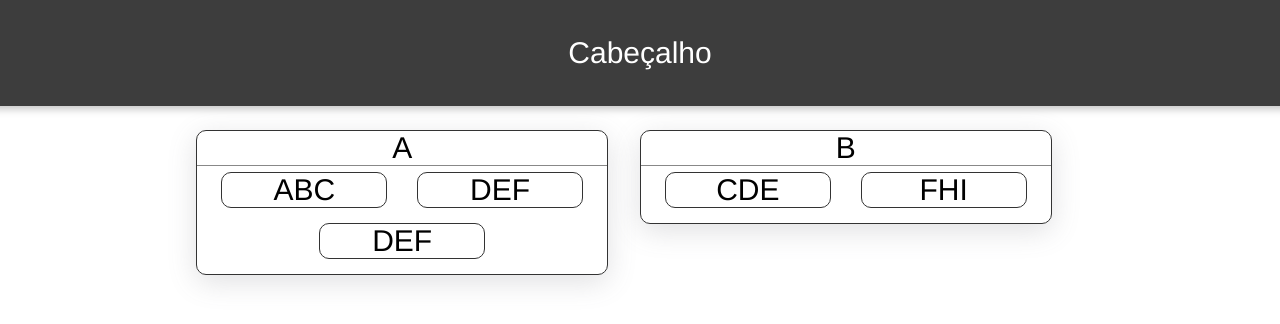
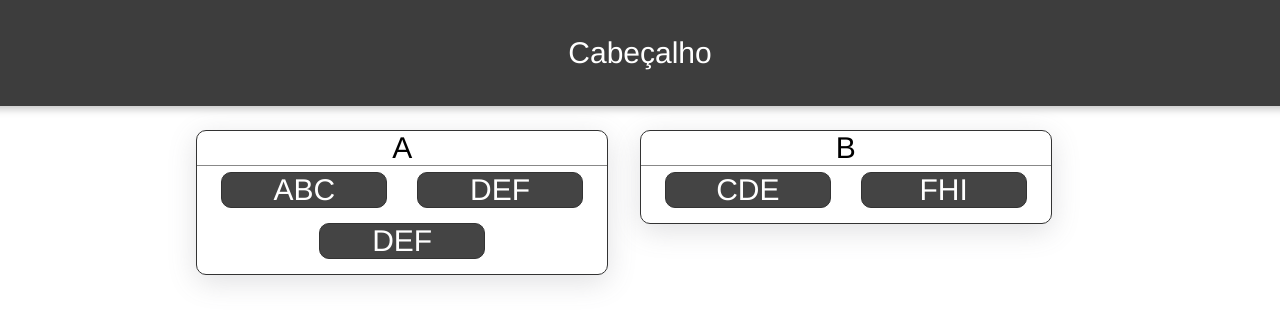
Before and after one commit to Hiemer23/TS-DragandDrop, a React (Vite) app in the folder dnd_testes/: page / in a window 1280 px wide. Shown: the top 324 px of the page. Built offline with nearby package versions, Linux system fonts and the light colour scheme.

Commit message:
Testes e mais testes

```diff
--- a/dnd_testes/src/components/ItemLista.tsx
+++ b/dnd_testes/src/components/ItemLista.tsx
@@ -1,4 +1,4 @@
-import React from 'react'
+import React, { useState } from 'react'
 import style from '../styles/ItemLista.module.css'
 import { Item } from '../types/Item'
 
@@ -9,36 +9,36 @@ type Props = {
 
 function ItemLista({ item, getID }: Props) {
 
-
-    const dragItem = React.useRef<any>(null)
-    const dragOverItem = React.useRef<any>(null)
+    const [drag, SetDrag] = useState(false)
     const handleclick = () => {
         getID(item.id)
     }
 
     const onDragStart = (id: string) => {
+        SetDrag(true)
         //console.log("id: ", id)
         handleclick()
     }
 
     const onDragEnter = (id: string) => {
-        //console.log("id: ", id)
+        console.log("id: ", id)
     }
 
     const onDragEnd = (id: string) => {
-        //console.log("id: ", id)
+        console.log("id: ", id)
         handleclick()
+        SetDrag(false)
     }
 
     return (
         <div key={item.id}
-            className={style.container}
+            className={drag ? style.container_drag : style.container}
             onClick={handleclick}
             draggable
             onDragStart={() => onDragStart(item.id)}
             onDragEnter={() => onDragEnter(item.id)}
             onDragEnd={() => onDragEnd(item.id)}
-            onDragOver={e => e.preventDefault()}
+        // onDragOver={() => onDragEnd(item.id)}
         > {item.name}</div >
     )
 }
--- a/dnd_testes/src/styles/ItemLista.module.css
+++ b/dnd_testes/src/styles/ItemLista.module.css
@@ -1,4 +1,5 @@
-.container {
+.container,
+.container_drag {
     border: solid 1px #333;
     border-radius: 10px;
     width: 40%;
@@ -7,5 +8,12 @@
     text-align: center;
     margin: 0 .5em;
     margin-bottom: .5em;
-    cursor: grab;
+    cursor: move;
+    background-color: #444;
+    color:#fff
 }
+.container_drag{
+    background-color:rgb(88, 37, 37);
+    border: dashed 1px rgb(0, 0, 0);
+
+}
```
